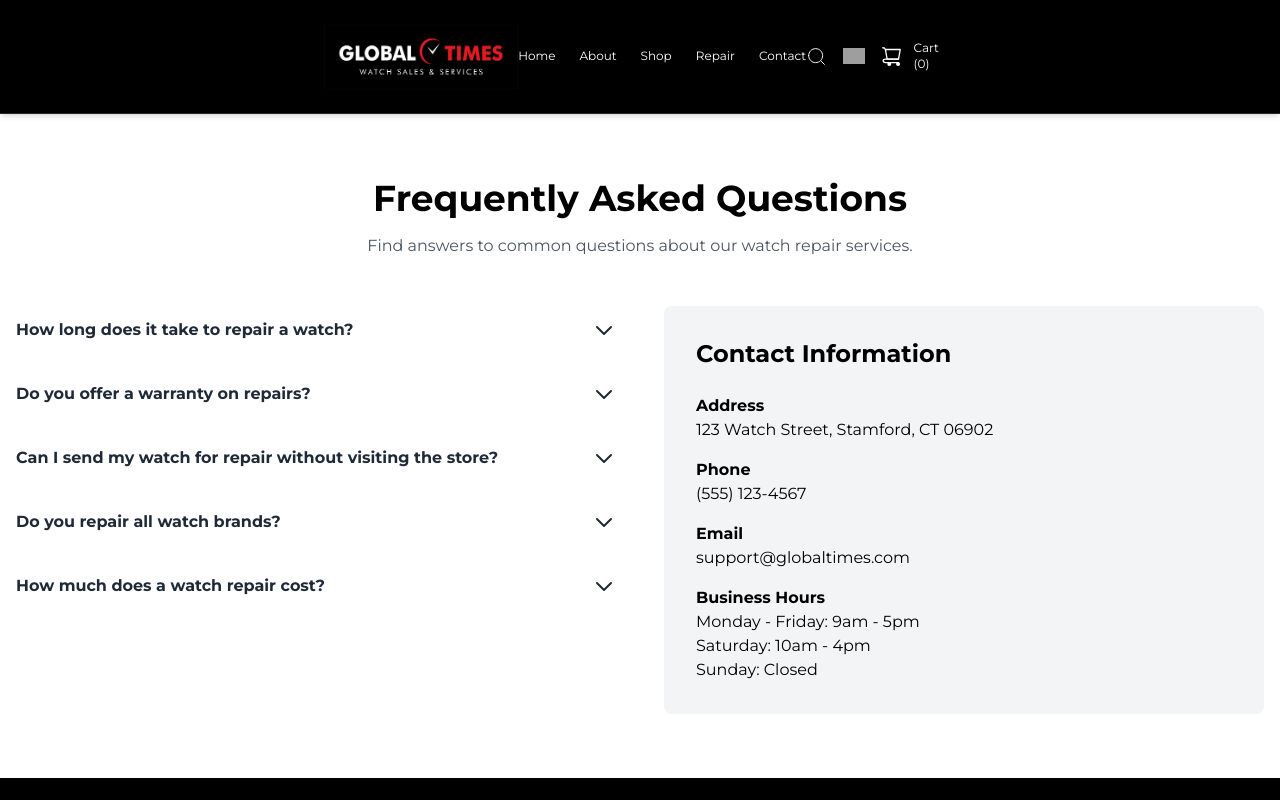
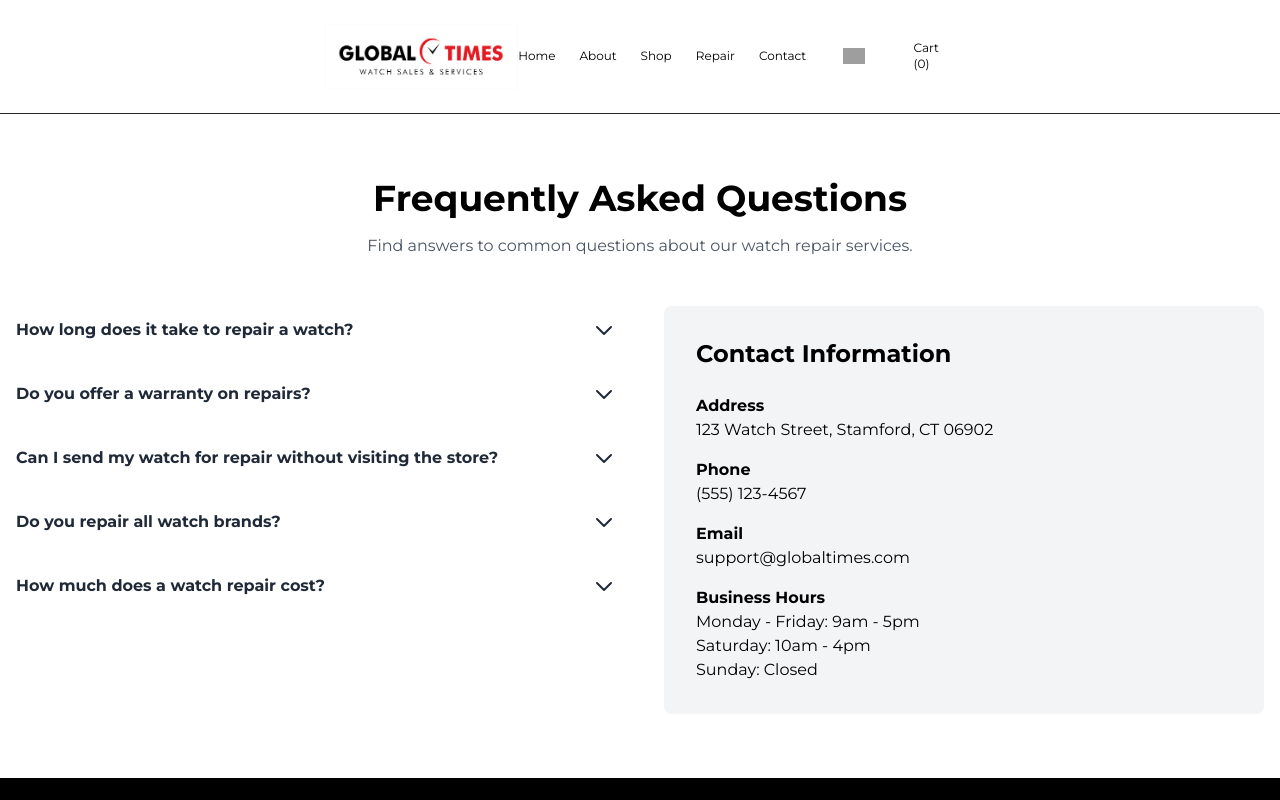
Before and after one commit to Akinwalee/e-com, a Next.js app: page /faq in a window 1280 px wide. Shown: the top 800 px of the page. Built offline with nearby package versions, Linux system fonts and the light colour scheme; grey boxes are pictures that could not be loaded.

Commit message:
Props update in the Navbar

```diff
--- a/components/Layout/Layout.js
+++ b/components/Layout/Layout.js
@@ -4,7 +4,7 @@ import Footer from './Footer';
 const Layout = ({ children }) => {
   return (
     <>
-      <Navbar />
+      <Navbar style="bg-white text-black" imgSrc="/images/GlobalTimesLogoDarkTransparent.svg"/>
       <main>{children}</main>
       <Footer />
     </>
--- a/components/Layout/Navbar.js
+++ b/components/Layout/Navbar.js
@@ -1,13 +1,13 @@
 import Link from 'next/link';
 import Image from 'next/image';
 
-const Navbar = () => {
+const Navbar = (props) => {
   return (
-    <nav className="w-full bg-black shadow-md text-white border-b border-neutral-800 p-2">
+    <nav className={`w-full border-b ${props.style} border-neutral-800 p-2`}>
       <div className="w-3/6 mx-auto flex justify-between items-center py-4">
         <Link href="/">
           <Image
-            src="/images/GlobalTimesLogo.svg"
+            src={`${props.imgSrc}`}
             alt="Global Times Logo"
             width={200}
             height={50}
--- a/pages/index.js
+++ b/pages/index.js
@@ -6,10 +6,13 @@ import Latest from '../components/Layout/Latest';
 import Banner from '../components/Layout/Banner';
 import CtaSection from '../components/Layout/Cta';
 import Brands from '../components/Layout/Brands';
+import Navbar from '../components/Layout/Navbar';
+import Footer from '../components/Layout/Footer';
 
 export default function Home() {
   return (
-    <Layout>
+    <>
+      <Navbar style="bg-black text-white" imgSrc="/images/GlobalTimesLogo.svg"/>
         <Hero />
         <Featured />
         <Services />
@@ -17,6 +20,7 @@ export default function Home() {
         <Banner />
         <CtaSection />
         <Brands />
-    </Layout>
+      <Footer />
+    </>
   );
 }
```
Lines whose indentation alone changed are shown as unchanged.
